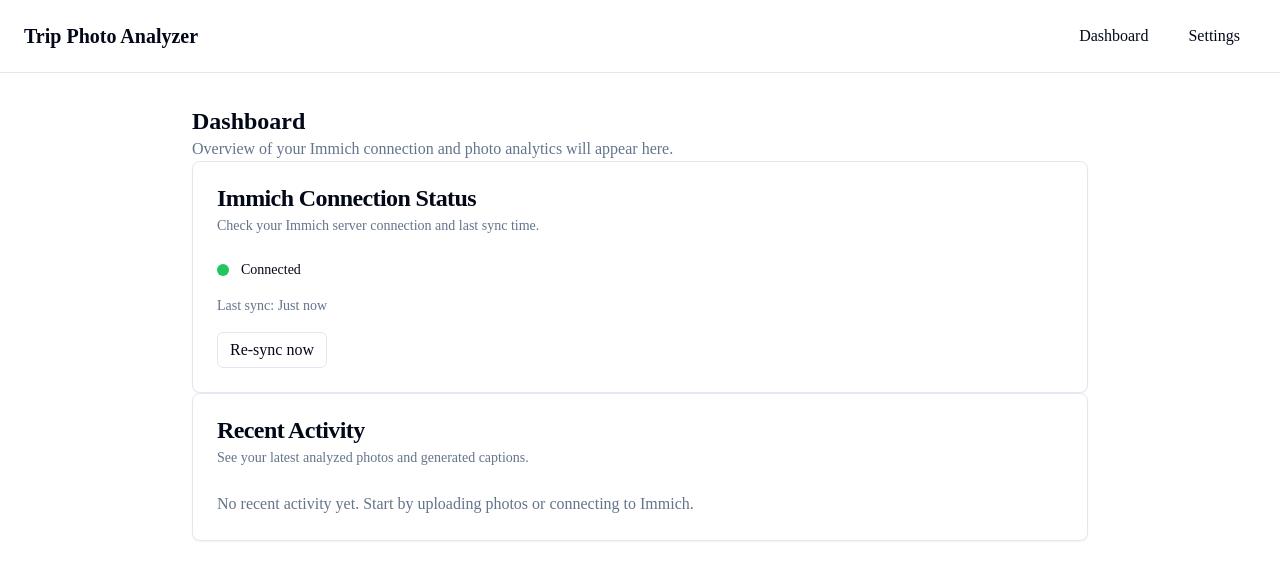
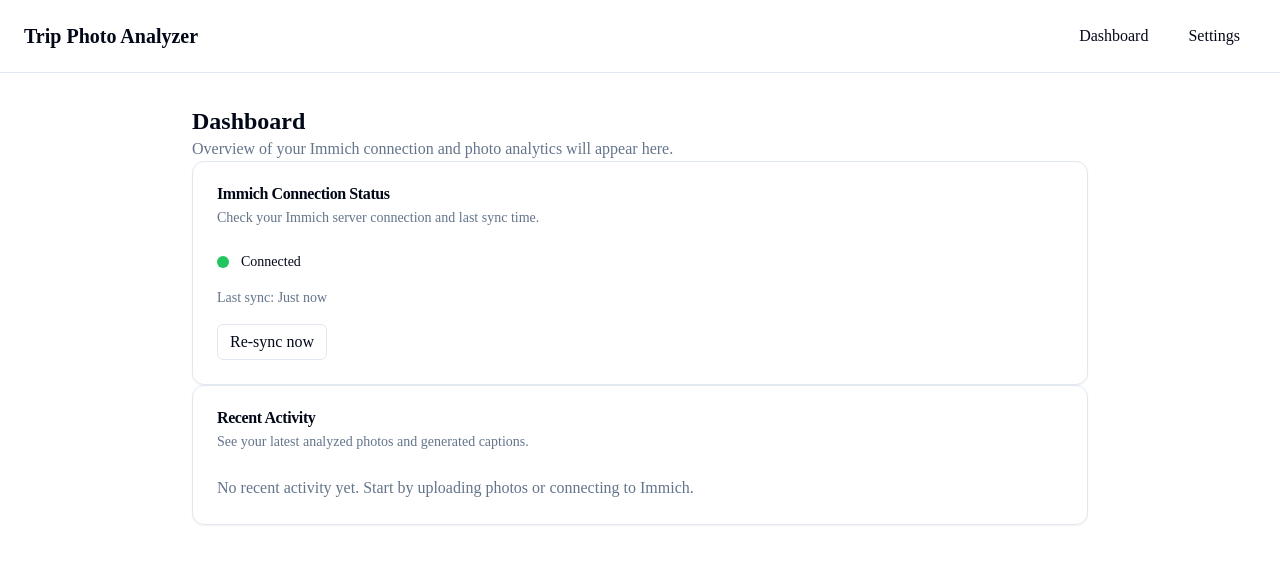
Before and after one commit to Jekooz/should-i-post-this, a Next.js app: page /dashboard in a window 1280 px wide. Shown: the top 580 px of the page. Built offline with nearby package versions, Linux system fonts and the light colour scheme.

Commit message:
Add missing card component for dashboard

```diff
--- /dev/null
+++ b/src/components/ui/card.tsx
@@ -0,0 +1,47 @@
+import * as React from "react"
+import { cn } from "@/lib/utils"
+
+function Card({ className, ...props }: React.HTMLAttributes<HTMLDivElement>) {
+  return (
+    <div
+      className={cn(
+        "rounded-xl border bg-card text-card-foreground shadow-sm",
+        className
+      )}
+      {...props}
+    />
+  )
+}
+
+function CardHeader({ className, ...props }: React.HTMLAttributes<HTMLDivElement>) {
+  return (
+    <div className={cn("flex flex-col space-y-1.5 p-6", className)} {...props} />
+  )
+}
+
+function CardTitle({ className, ...props }: React.HTMLAttributes<HTMLDivElement>) {
+  return (
+    <h3
+      className={cn("font-semibold leading-none tracking-tight", className)}
+      {...props}
+    />
+  )
+}
+
+function CardDescription({ className, ...props }: React.HTMLAttributes<HTMLDivElement>) {
+  return (
+    <p className={cn("text-sm text-muted-foreground", className)} {...props} />
+  )
+}
+
+function CardContent({ className, ...props }: React.HTMLAttributes<HTMLDivElement>) {
+  return <div className={cn("p-6 pt-0", className)} {...props} />
+}
+
+function CardFooter({ className, ...props }: React.HTMLAttributes<HTMLDivElement>) {
+  return (
+    <div className={cn("flex items-center p-6 pt-0", className)} {...props} />
+  )
+}
+
+export { Card, CardHeader, CardFooter, CardTitle, CardDescription, CardContent }
```
